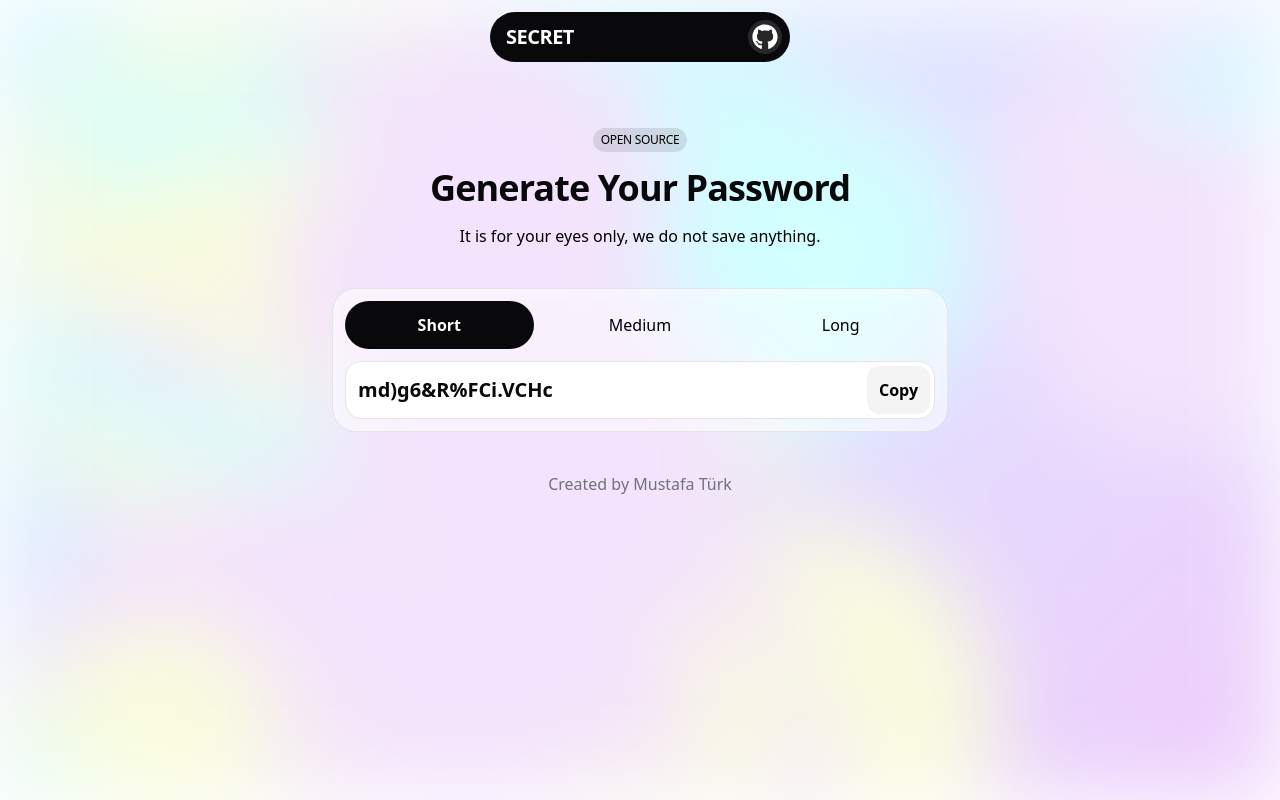
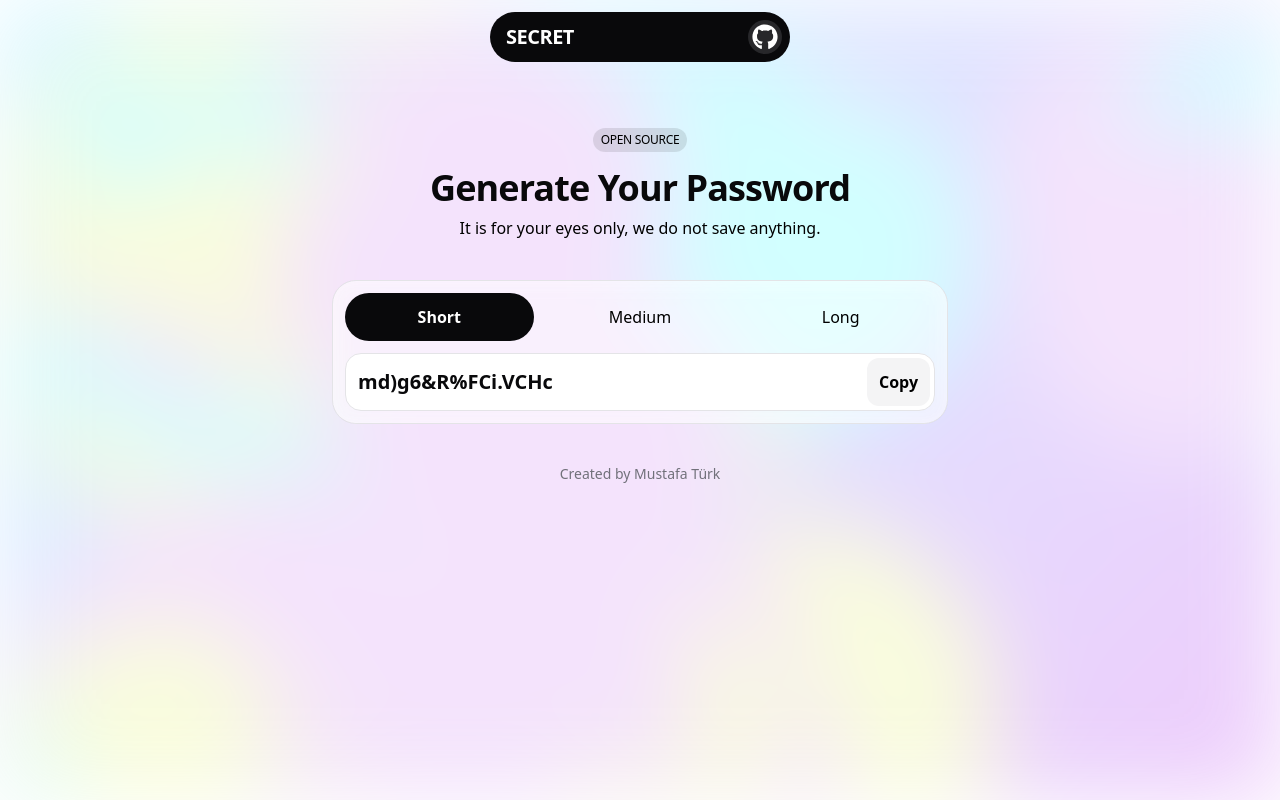
Before and after one commit to mustafa-turk/secret, a Next.js app: page / in a window 1280 px wide. Built offline with nearby package versions, Linux system fonts and the light colour scheme.

Commit message:
good stuff

```diff
--- a/src/components/copy.tsx
+++ b/src/components/copy.tsx
@@ -21,8 +21,6 @@ export default function Copy({ value }: Props) {
     }, 2000);
   }
 
-  console.log(copyText === COPY_STATES.COPIED);
-
   return (
     <button
       className={classNames(
--- a/src/pages/index.tsx
+++ b/src/pages/index.tsx
@@ -36,7 +36,7 @@ export default function Home() {
         <span className='bg-black bg-opacity-10 p-1 px-2 rounded-full text-xs inline-block mb-4 uppercase tracking-tight'>
           Open Source
         </span>
-        <h1 className='text-4xl font-black tracking-tight text-zinc-950 mb-4'>
+        <h1 className='text-4xl font-black tracking-tight text-zinc-950 mb-2'>
           Generate Your Password
         </h1>
         <p className='mb-10'>
@@ -74,7 +74,7 @@ export default function Home() {
           </div>
         </div>
       </div>
-      <div className='text-zinc-500 text-center mt-10'>
+      <div className='text-zinc-500 text-center mt-10 text-sm'>
         Created by{" "}
         <a href='https://mustafaturk.com' target='_blank' rel='noreferrer'>
           Mustafa Türk
```
